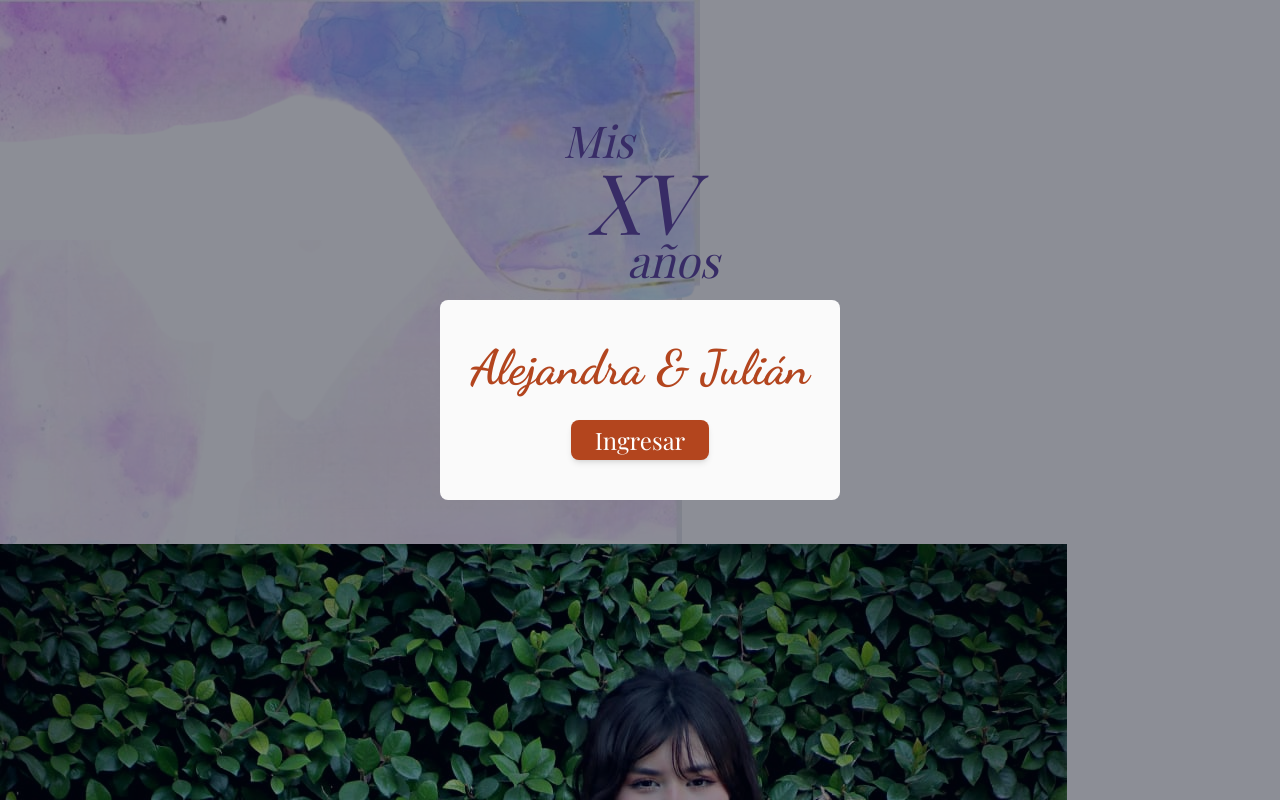
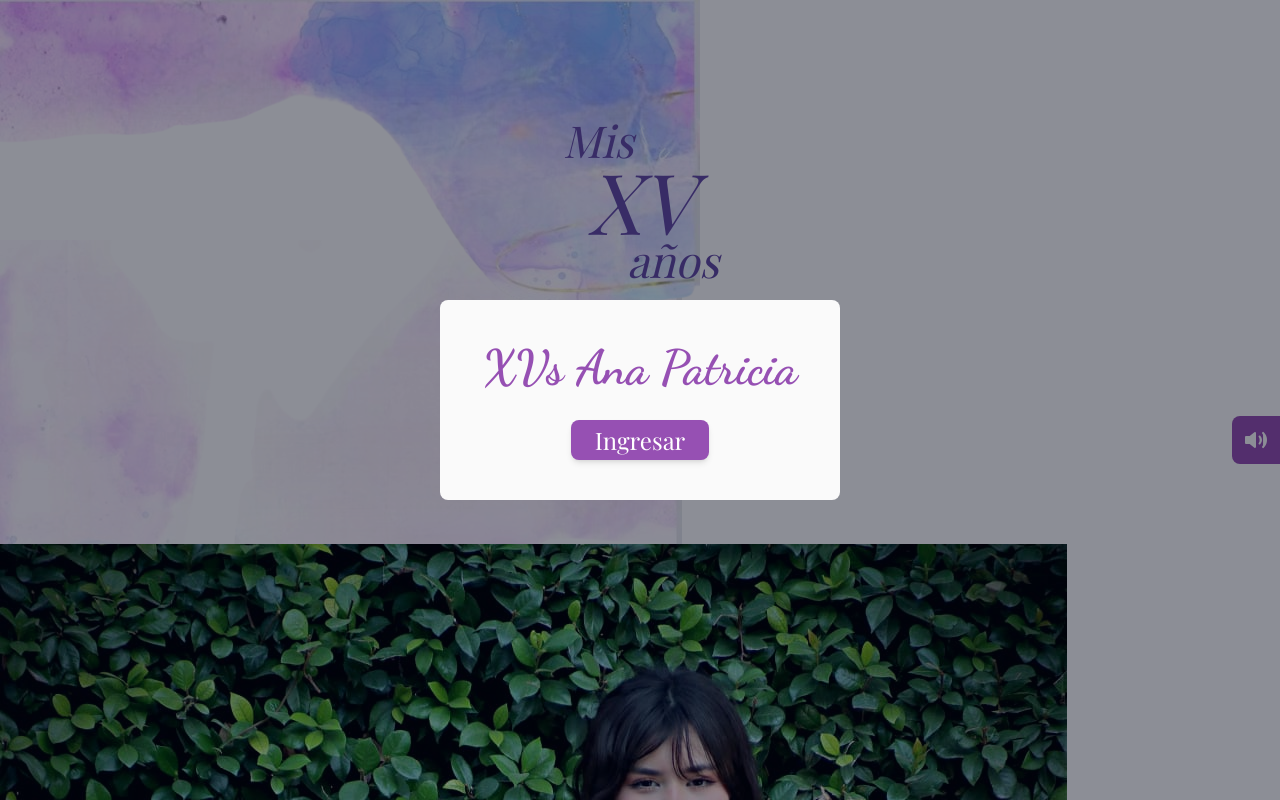
Before and after one commit to enrique-dev-coder/enviarte.io_first_template, a Next.js app: page /xvs/patita in a window 1280 px wide. Built offline with nearby package versions, Linux system fonts and the light colour scheme; a web font is replaced by a local one.

Commit message:
se agrega musica

```diff
--- a/src/app/InvitationTemplates/Common/SongButtonPlayer.tsx
+++ b/src/app/InvitationTemplates/Common/SongButtonPlayer.tsx
@@ -7,7 +7,7 @@ const SongButtonPlayer = ({ backgroundColor }: { backgroundColor: string }) => {
   const { playing, setPlaying } = useContext(AudioPlayerContext);
 
   return (
-    <div className="fixed   z-10 top-[50%] cell:top-[80%] right-0 mt-4 ">
+    <div className="fixed   z-30 top-[50%] cell:top-[80%] right-0 mt-4 ">
       <button
         onClick={() => {
           setPlaying(!playing);
--- a/src/app/xvs/patita/page.tsx
+++ b/src/app/xvs/patita/page.tsx
@@ -15,15 +15,16 @@ import adorno4 from "/public/assets/images/xvs/patita/adorno_4_sin_fondo.png";
 // imagenes de la quinceañera
 import quince1 from "/public/assets/images/xvs/patita/patita_1.jpeg";
 import quince2 from "/public/assets/images/xvs/patita/patita_2.jpeg";
+import SongButtonPlayer from "@/app/InvitationTemplates/Common/SongButtonPlayer";
 
 const IngresarBotonProps = {
   font: dancing,
-  novia: "Alejandra",
-  novio: "Julián",
-  join: "&",
+  novia: "XVs",
+  novio: "Ana Patricia",
+  join: "",
   color: {
-    titleColor: "text-[#b3451e]",
-    bgColor: "bg-[#b3451e]",
+    titleColor: "text-[#9650b3]",
+    bgColor: "bg-[#9650b3]",
     textButtonColor: "text-white",
   },
 };
@@ -33,7 +34,11 @@ const page = async ({ searchParams }: any) => {
   const pasesAsignados = searchParams?.pasesAsignados;
 
   return (
-    <InvitationContainer spBackground="none" songLink="/taniaydiego.mp4">
+    <InvitationContainer
+      spBackground="none"
+      songLink="/assets/songs/patita.mp3"
+    >
+      <SongButtonPlayer backgroundColor="bg-[#9650b3]" />
       <IngresarBoton
         color={IngresarBotonProps.color}
         font={IngresarBotonProps.font}
```
Also changed, not shown: 1 other file (tests, documents, lock files or other folders).
